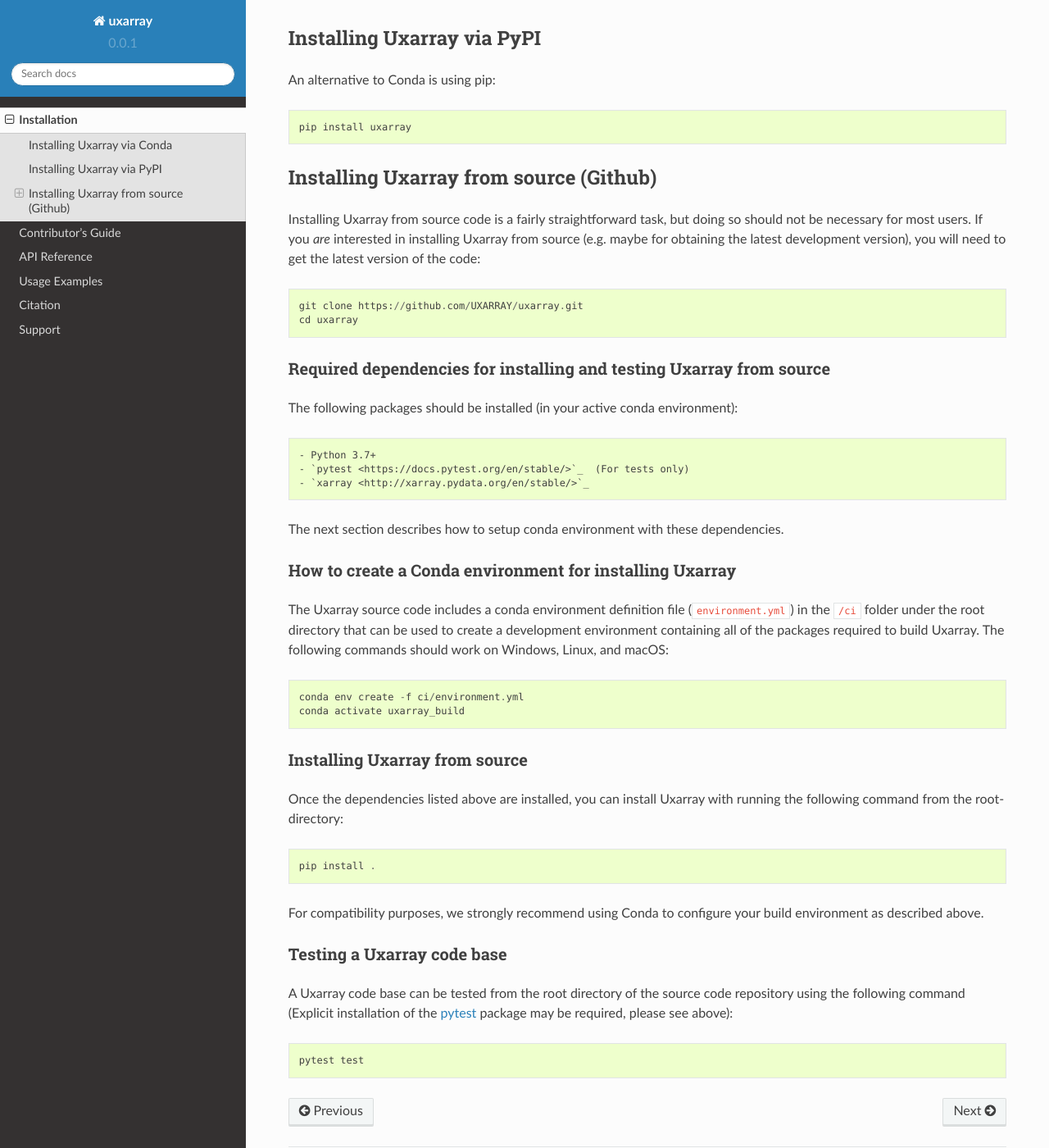
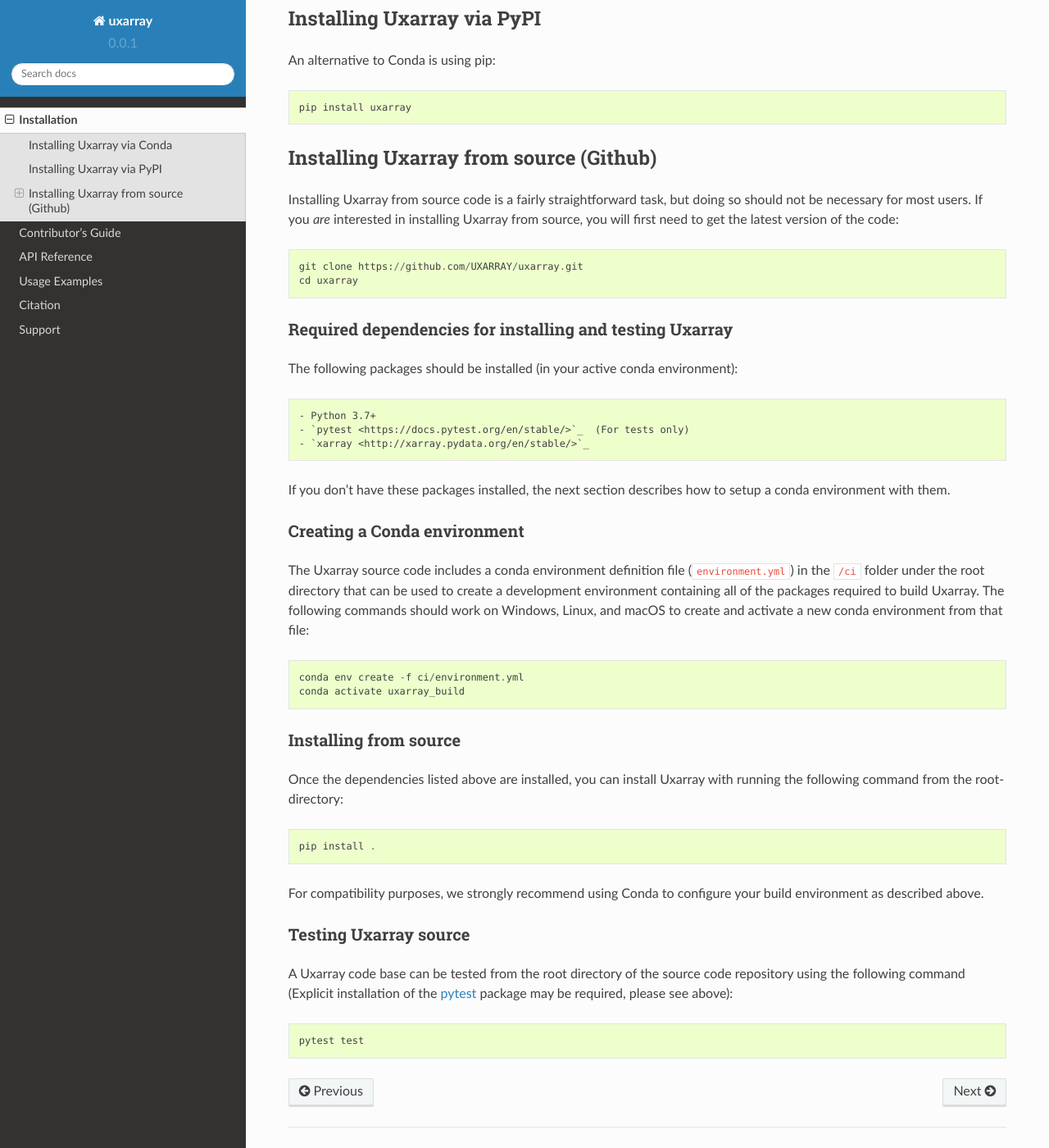
Before and after one commit to UXARRAY/uxarray, a Sphinx documentation site: the page built from docs/installation.rst, in a window 1280 px wide and 1400 px high, scrolled down 541 px. Shown: the whole window at 82% size. Built offline with Sphinx 7.4.7 and the Read the Docs theme 2.0.0, drawn with Linux system fonts in a browser that asks for light colours; some of the changed text lies outside the part shown.

Commit message:
Precommit fixes

```diff
--- a/docs/installation.rst
+++ b/docs/installation.rst
@@ -34,14 +33,14 @@
 
 Installing Uxarray from source code is a fairly straightforward task, but
 doing so should not be necessary for most users. If you `are` interested in
-installing Uxarray from source (e.g. maybe for obtaining the latest
-development version), you will need to get the latest version of the code::
+installing Uxarray from source, you will first need to get the latest version
+of the code::
 
     git clone https://github.com/UXARRAY/uxarray.git
     cd uxarray
 
-Required dependencies for installing and testing Uxarray from source
-^^^^^^^^^^^^^^^^^^^^^^^^^^^^^^^^^^^^^^^^^^^^^^^^^^^^^^^^^^^^^^^^^^^^
+Required dependencies for installing and testing Uxarray
+^^^^^^^^^^^^^^^^^^^^^^^^^^^^^^^^^^^^^^^^^^^^^^^^^^^^^^^^
 
 The following packages should be installed (in your active conda
 environment)::
@@ -50,23 +49,24 @@
     - `pytest <https://docs.pytest.org/en/stable/>`_  (For tests only)
     - `xarray <http://xarray.pydata.org/en/stable/>`_
 
-The next section describes how to setup conda environment with these
-dependencies.
+If you don't have these packages installed, the next section describes
+how to setup a conda environment with them.
 
-How to create a Conda environment for installing Uxarray
-^^^^^^^^^^^^^^^^^^^^^^^^^^^^^^^^^^^^^^^^^^^^^^^^^^^^^^^^
+Creating a Conda environment
+^^^^^^^^^^^^^^^^^^^^^^^^^^^^
 
 The Uxarray source code includes a conda environment definition file
 (:code:`environment.yml`) in the :code:`/ci` folder under the root
 directory that can be used to create a development environment
 containing all of the packages required to build Uxarray. The
-following commands should work on Windows, Linux, and macOS::
+following commands should work on Windows, Linux, and macOS to create
+and activate a new conda environment from that file::
 
     conda env create -f ci/environment.yml
     conda activate uxarray_build
 
-Installing Uxarray from source
-^^^^^^^^^^^^^^^^^^^^^^^^^^^^^^
+Installing from source
+^^^^^^^^^^^^^^^^^^^^^^
 
 Once the dependencies listed above are installed, you can install
 Uxarray with running the following command from the root-directory::
@@ -76,8 +76,8 @@
 For compatibility purposes, we strongly recommend using Conda to
 configure your build environment as described above.
 
-Testing a Uxarray code base
-^^^^^^^^^^^^^^^^^^^^^^^^^^^
+Testing Uxarray source
+^^^^^^^^^^^^^^^^^^^^^^
 
 A Uxarray code base can be tested from the root directory of the source
 code repository using the following command (Explicit installation of the
```
Also changed, not shown: other parts of docs/installation.rst (+3 -4 lines), INSTALLATION.md (+2 -2 lines), README.md (+1 -1 lines).
